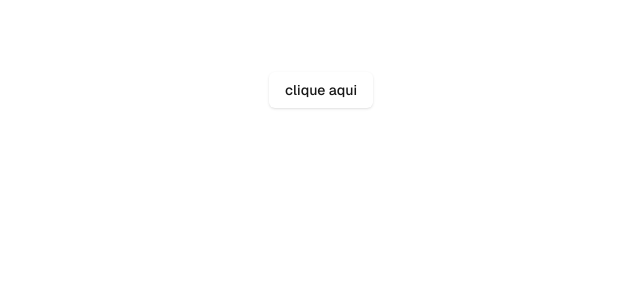
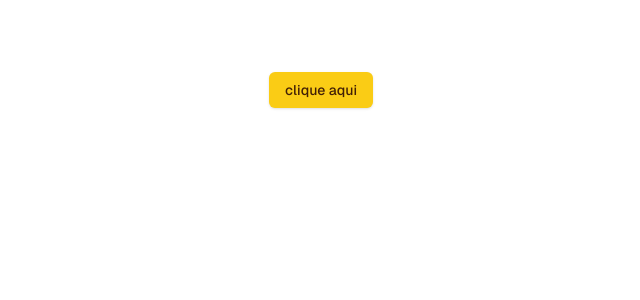
Before and after one commit to llucasgomes/somos-pet, a Next.js app: page / in a window 1280 px wide. Shown: the top 300 px of the page, without its empty margins (319-959 px from the left). Built offline with nearby package versions, Linux system fonts and the light colour scheme.

Commit message:
:lipstick: chore: new palete colors

```diff
--- a/src/app/globals.css
+++ b/src/app/globals.css
@@ -28,58 +28,58 @@ body {
 
 @layer base {
 	:root {
-		--background: hsl(0, 0%, 100%);
-		--foreground: hsl(20, 14.3%, 4.1%);
-		--card: hsl(0, 0%, 100%);
-		--card-foreground: hsl(20, 14.3%, 4.1%);
-		--popover: hsl(0, 0%, 100%);
-		--popover-foreground: hsl(20, 14.3%, 4.1%);
-		--primary: hsl(47.9, 95.8%, 53.1%);
-		--primary-foreground: hsl(26, 83.3%, 14.1%);
-		--secondary: hsl(60, 4.8%, 95.9%);
-		--secondary-foreground: hsl(24, 9.8%, 10%);
-		--muted: hsl(60, 4.8%, 95.9%);
-		--muted-foreground: hsl(25, 5.3%, 44.7%);
-		--accent: hsl(60, 4.8%, 95.9%);
-		--accent-foreground: hsl(24, 9.8%, 10%);
-		--destructive: hsl(0, 84.2%, 60.2%);
-		--destructive-foreground: hsl(60, 9.1%, 97.8%);
-		--border: hsl(20, 5.9%, 90%);
-		--input: hsl(20, 5.9%, 90%);
-		--ring: hsl(20, 14.3%, 4.1%);
+		--background: 0 0% 100%;
+		--foreground: 20 14.3% 4.1%;
+		--card: 0 0% 100%;
+		--card-foreground: 20 14.3% 4.1%;
+		--popover: 0 0% 100%;
+		--popover-foreground: 20 14.3% 4.1%;
+		--primary: 47.9 95.8% 53.1%;
+		--primary-foreground: 26 83.3% 14.1%;
+		--secondary: 60 4.8% 95.9%;
+		--secondary-foreground: 24 9.8% 10%;
+		--muted: 60 4.8% 95.9%;
+		--muted-foreground: 25 5.3% 44.7%;
+		--accent: 60 4.8% 95.9%;
+		--accent-foreground: 24 9.8% 10%;
+		--destructive: 0 84.2% 60.2%;
+		--destructive-foreground: 60 9.1% 97.8%;
+		--border: 20 5.9% 90%;
+		--input: 20 5.9% 90%;
+		--ring: 20 14.3% 4.1%;
 		--radius: 0.5rem;
-		--chart-1: hsl(12, 76%, 61%);
-		--chart-2: hsl(173, 58%, 39%);
-		--chart-3: hsl(197, 37%, 24%);
-		--chart-4: hsl(43, 74%, 66%);
-		--chart-5: hsl(27, 87%, 67%);
+		--chart-1: 12 76% 61%;
+		--chart-2: 173 58% 39%;
+		--chart-3: 197 37% 24%;
+		--chart-4: 43 74% 66%;
+		--chart-5: 27 87% 67%;
 	}
 
 	.dark {
-		--background: hsl(20, 14.3%, 4.1%);
-		--foreground: hsl(60, 9.1%, 97.8%);
-		--card: hsl(20, 14.3%, 4.1%);
-		--card-foreground: hsl(60, 9.1%, 97.8%);
-		--popover: hsl(20, 14.3%, 4.1%);
-		--popover-foreground: hsl(60, 9.1%, 97.8%);
-		--primary: hsl(47.9, 95.8%, 53.1%);
-		--primary-foreground: hsl(26, 83.3%, 14.1%);
-		--secondary: hsl(12, 6.5%, 15.1%);
-		--secondary-foreground: hsl(60, 9.1%, 97.8%);
-		--muted: hsl(12, 6.5%, 15.1%);
-		--muted-foreground: hsl(24, 5.4%, 63.9%);
-		--accent: hsl(12, 6.5%, 15.1%);
-		--accent-foreground: hsl(60, 9.1%, 97.8%);
-		--destructive: hsl(0, 62.8%, 30.6%);
-		--destructive-foreground: hsl(60, 9.1%, 97.8%);
-		--border: hsl(12, 6.5%, 15.1%);
-		--input: hsl(12, 6.5%, 15.1%);
-		--ring: hsl(35.5, 91.7%, 32.9%);
-		--chart-1: hsl(220, 70%, 50%);
-		--chart-2: hsl(160, 60%, 45%);
-		--chart-3: hsl(30, 80%, 55%);
-		--chart-4: hsl(280, 65%, 60%);
-		--chart-5: hsl(340, 75%, 55%);
+		--background: 20 14.3% 4.1%;
+		--foreground: 60 9.1% 97.8%;
+		--card: 20 14.3% 4.1%;
+		--card-foreground: 60 9.1% 97.8%;
+		--popover: 20 14.3% 4.1%;
+		--popover-foreground: 60 9.1% 97.8%;
+		--primary: 47.9 95.8% 53.1%;
+		--primary-foreground: 26 83.3% 14.1%;
+		--secondary: 12 6.5% 15.1%;
+		--secondary-foreground: 60 9.1% 97.8%;
+		--muted: 12 6.5% 15.1%;
+		--muted-foreground: 24 5.4% 63.9%;
+		--accent: 12 6.5% 15.1%;
+		--accent-foreground: 60 9.1% 97.8%;
+		--destructive: 0 62.8% 30.6%;
+		--destructive-foreground: 60 9.1% 97.8%;
+		--border: 12 6.5% 15.1%;
+		--input: 12 6.5% 15.1%;
+		--ring: 35.5 91.7% 32.9%;
+		--chart-1: 220 70% 50%;
+		--chart-2: 160 60% 45%;
+		--chart-3: 30 80% 55%;
+		--chart-4: 280 65% 60%;
+		--chart-5: 340 75% 55%;
 	}
 }
 
--- a/src/app/page.tsx
+++ b/src/app/page.tsx
@@ -3,7 +3,7 @@ import { Button } from '@/components/ui/button'
 export default function Home() {
 	return (
 		<div className="grid grid-rows-[20px_1fr_20px] items-center justify-items-center min-h-screen p-8 pb-20 gap-16 sm:p-20 font-[family-name:var(--font-geist-sans)]">
-			<Button>clique aqui</Button>
+			<Button variant={'default'}>clique aqui</Button>
 		</div>
 	)
 }
```
